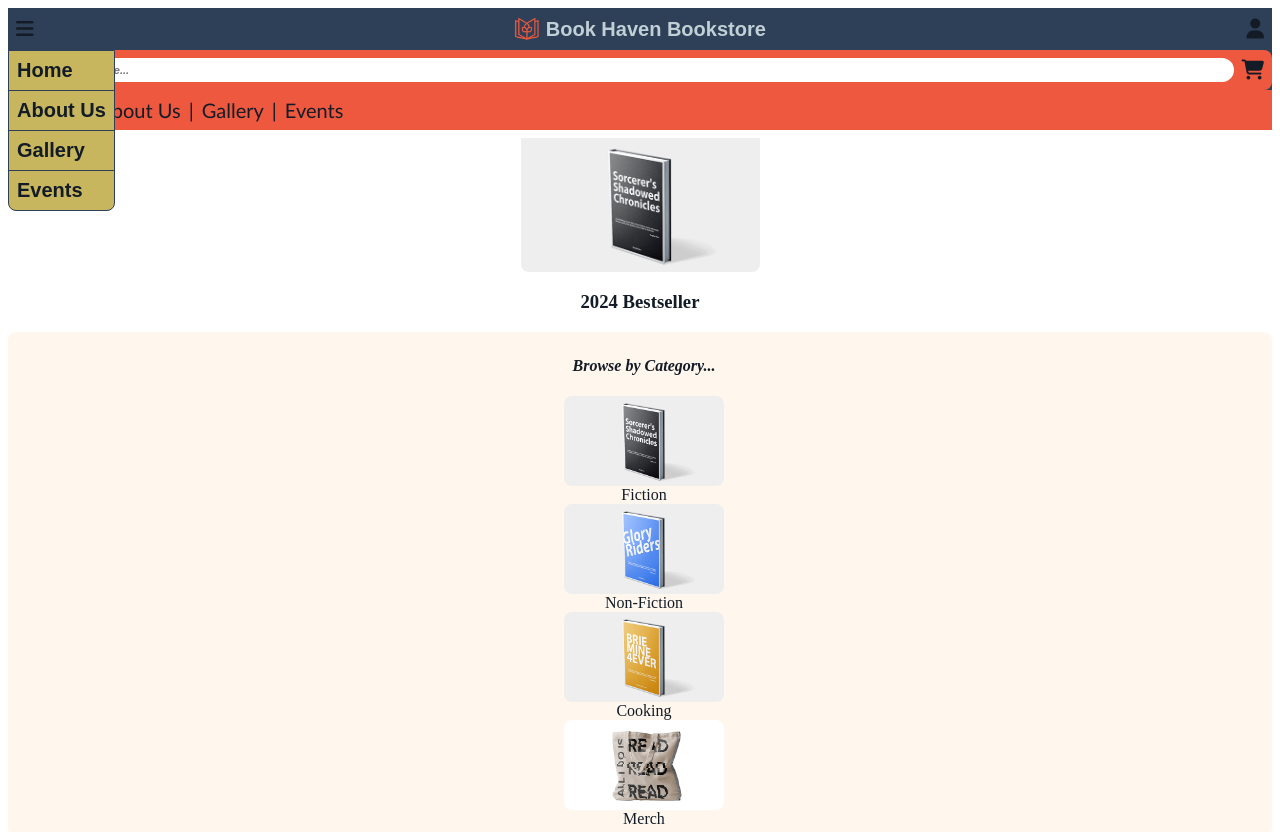
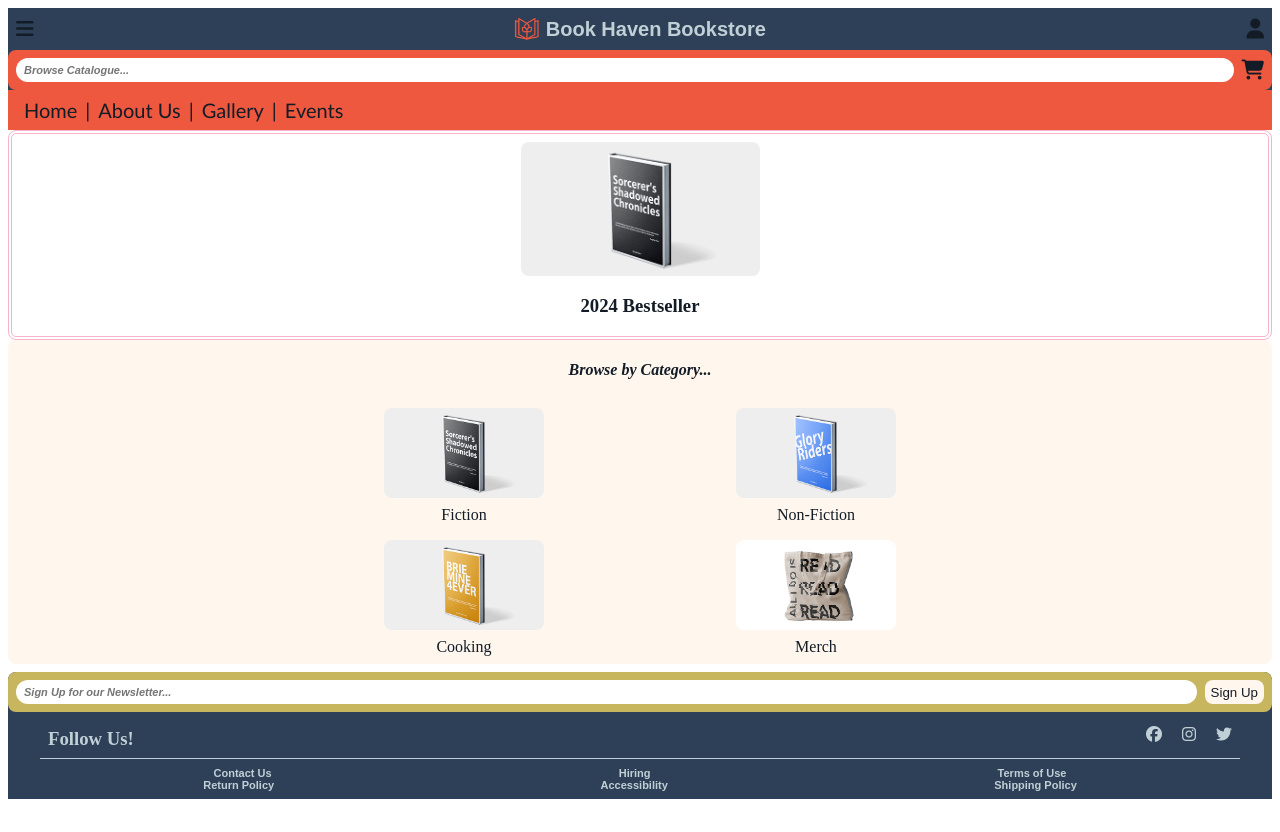
Before and after one commit to Pzang1994/stackblitz-Book-Haven-Bookstore, a website: page index.html in a window 1280 px wide. Shown: the top 832 px of the page. After the commit the page ends 807 px from the top, so only its background shows below. Drawn offline with Linux system fonts and the light colour scheme.

Commit message:
Format Footer elements

```diff
--- a/index.html
+++ b/index.html
@@ -75,13 +75,16 @@
         <input type="search" Name="Newsletter" placeholder="Sign Up for our Newsletter...">
         <button type="submit">Sign Up</button>
       </form>
-      <div class="Box" id="Footer">
+      <div id="Footer">
         <div class="Social">
           <h3>Follow Us!</h3>
+          <div class="Social-Icons">
             <span class="fa-brands fa-facebook"></span>
             <span class="fa-brands fa-instagram"></span>
             <span class="fa-brands fa-twitter"></span>
           </div>
+        </div>
+        <div class="links">
           <div class="links-1">
             <a href="/About-Us.html">Contact Us</a>
             <a>Hiring</a>
@@ -93,6 +96,7 @@
             <a>Shipping Policy</a>
           </div>
         </div>
+      </div>
     </footer>
     <script type="module" src="script.js"></script>
   </body>
--- a/styles.css
+++ b/styles.css
@@ -47,7 +47,7 @@ header>nav{
 }
 
 #hamburger-links{
-  display: ;
+  display: none;
   position:absolute;
   left: 8px;
   list-style: none;
@@ -86,9 +86,6 @@ h1{
   color: #C1CFD6;
   margin: 0px;
   line-height: 25px;
-}
-
-#User{
 }
 
 .searchbar{
@@ -131,42 +128,59 @@ h1{
   }
 }
 
+.banner{
+  display: flex;
+  flex-direction: column;
+  align-items: center;
+  border: 4px double #F7B3CC;
+  border-radius: 8px;
+}
+
+.banner>img{
+  width: 239px;
+  margin: 8px 0px 0px 0px;
+}
+
+
 img{
   border-radius: 8px;
 }
+
+.Box{
+  background-color: #FFF7EE;
+  border-radius: 8px;
+  display: flex;
+  flex: 1 1 auto;
+  flex-direction:column;
+  align-items: center;
+  margin-bottom: 8px;
+}
+
 
 .Category-Picture{
   width: 160px;
 }
 
-.banner{
+.Categories{
   display: flex;
-  flex-direction: column;
-  align-items: center;
+  flex-wrap: wrap;
+  justify-content: space-around;
 }
 
-.banner>img{
-  width: 239px;
-  padding: 8px 0px 0px 0px;
-}
-
-.Box{
-  background-color: #FFF7EE;
-  border-radius: 8px;
-  padding: 4px 0px 8px 8px;
-  display: flex;
-  flex-direction:column;
-  align-items: center;
+.Category{
+  width: 45%;
 }
 
 .Category{
   display: flex;
   flex-direction: column;
   align-items: center;
+  padding: 8px;
 }
 
 .Category>p{
   margin: 0px;
+  padding-top: 8px;
 }
 
 .Newsletter{
@@ -176,10 +190,63 @@ img{
   border-radius: 8px;
 }
 
+.Newsletter button{
+  margin-left: 8px;
+  border-radius: 8px;
+  background-color: #FFF7EE;
+  color: #131C26;
+  border-style: none;
+}
+
 footer{
   border-radius: 8px 8px 0px 0px;
 }
 
 #Footer{
   color:#C1CFD6;
+  padding-left: 32px;
+  padding-right: 32px;
 }
+
+.Social>h3{
+  margin: 16px 0px 8px 8px;
+}
+
+.Social{
+  display:flex;
+  justify-content: space-between;
+  align-items: center;
+  border-bottom: 1px solid #C1CFD6;
+}
+
+.Social-Icons{
+  margin: 0px 8px 0px 0px;
+}
+
+.Social-Icons span{
+  padding-left: 16px;
+}
+
+.links{
+  display: flex;
+  flex-direction: column;
+  margin-top: 8px;
+  padding-bottom: 8px;
+  text-align: center;
+  font: 900 11px Arial, sans-serif
+}
+
+.links-1{
+  display:flex;
+  justify-content: space-around;
+}
+
+.links-1 a{
+  text-decoration: none;
+  color:#C1CFD6
+}
+
+.links-2{
+  display:flex;
+  justify-content: space-around;
+}
```
Also changed, not shown: About-Us.html (+2 -2 lines), Events.html (+2 -2 lines), Gallery.html (+2 -2 lines). Lines whose indentation alone changed are shown as unchanged.
